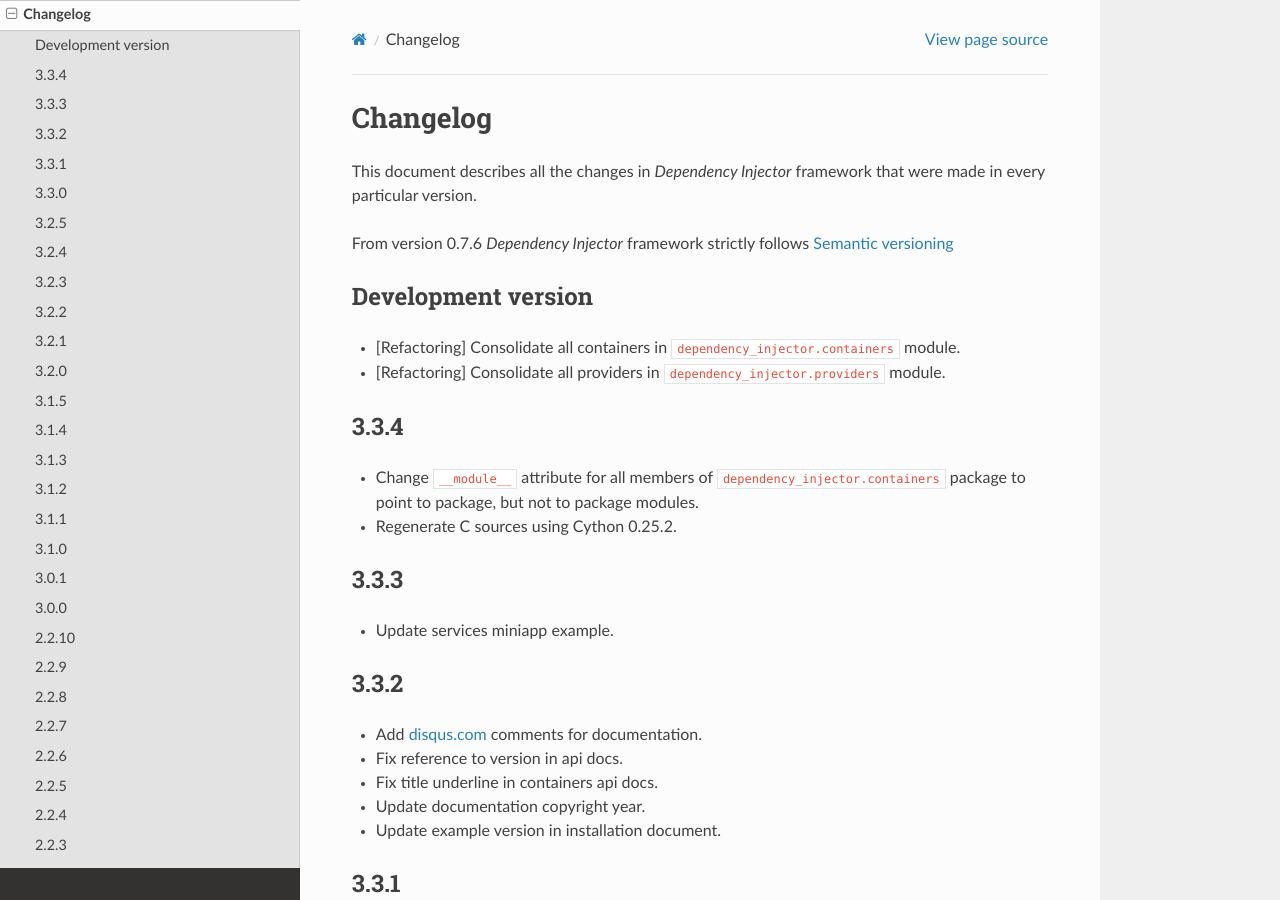
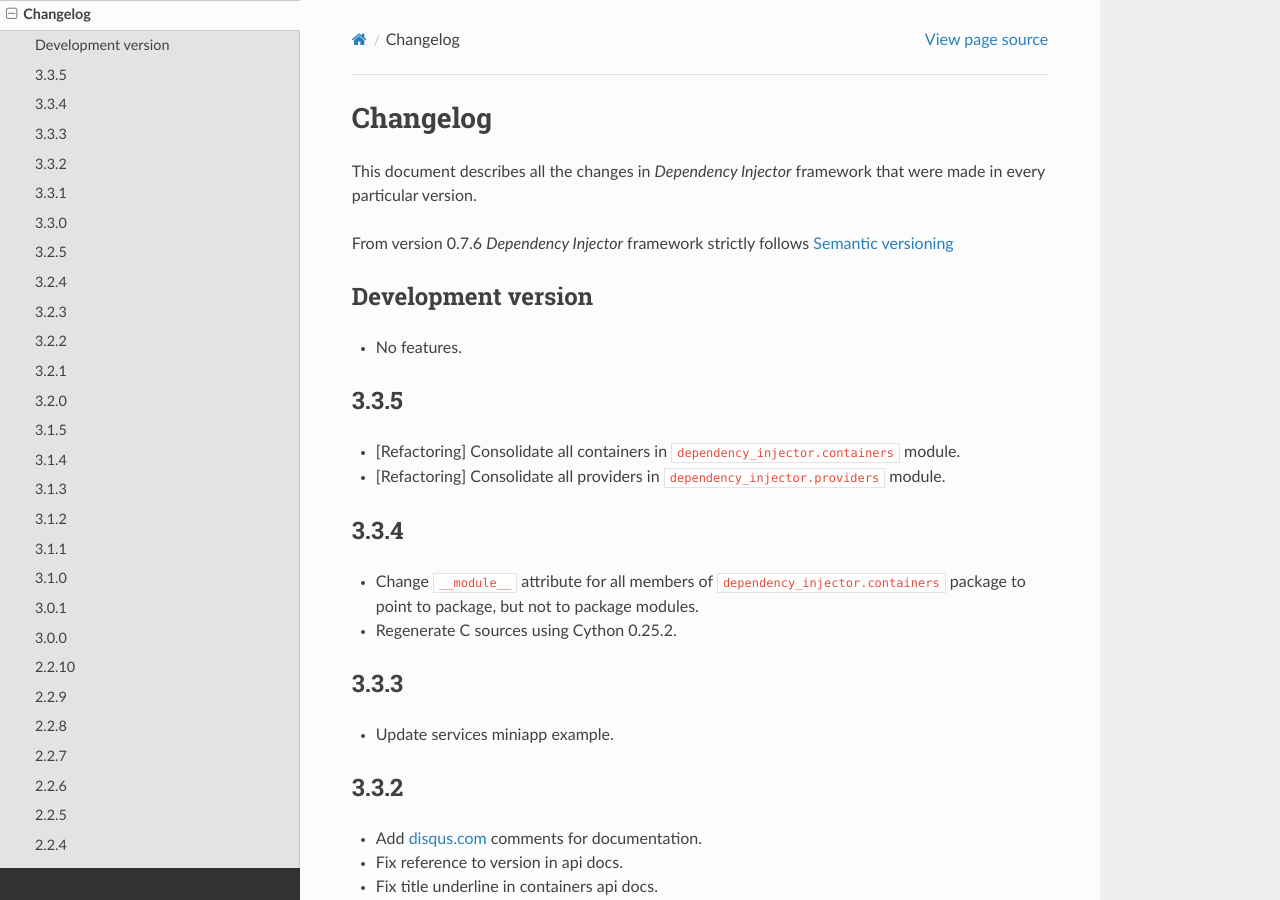
Before and after one commit to ets-labs/python-dependency-injector, a Sphinx documentation site: the page built from docs/main/changelog.rst, in a window 1280 px wide and 900 px high. Built offline with Sphinx 7.4.7 and the Read the Docs theme 2.0.0, drawn with Linux system fonts in a browser that asks for light colours.

Commit message:
Increase version to 3.3.5

```diff
--- a/docs/main/changelog.rst
+++ b/docs/main/changelog.rst
@@ -9,8 +9,10 @@ follows `Semantic versioning`_
 
 Development version
 -------------------
-.. - No features.
+- No features.
 
+3.3.5
+-----
 - [Refactoring] Consolidate all containers in
   ``dependency_injector.containers`` module.
 - [Refactoring] Consolidate all providers in
--- a/src/dependency_injector/__init__.py
+++ b/src/dependency_injector/__init__.py
@@ -1,6 +1,6 @@
 """Dependency injector top-level package."""
 
-__version__ = '3.3.4'
+__version__ = '3.3.5'
 """Version number that follows semantic versioning.
 
 :type: str
```
